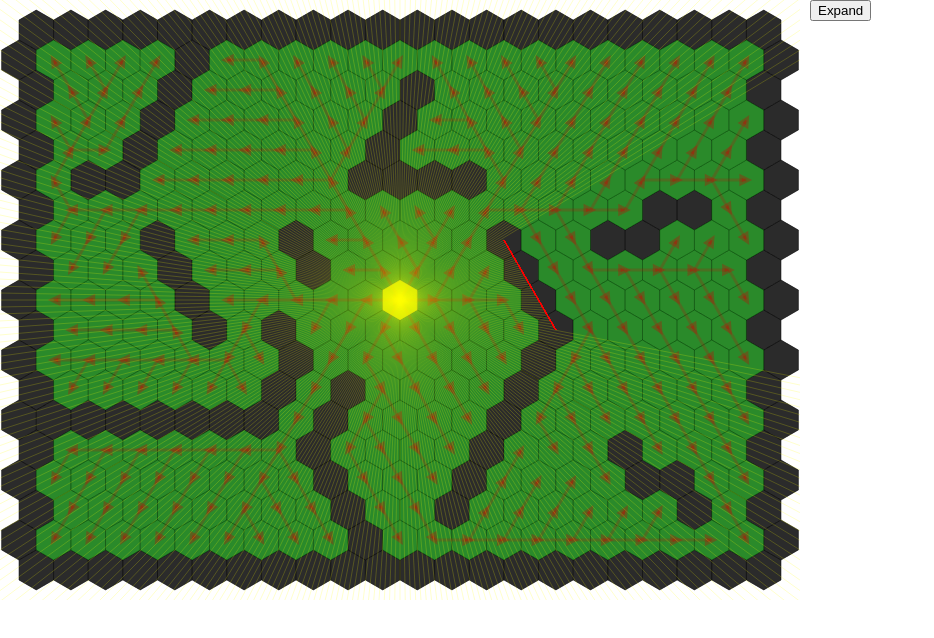
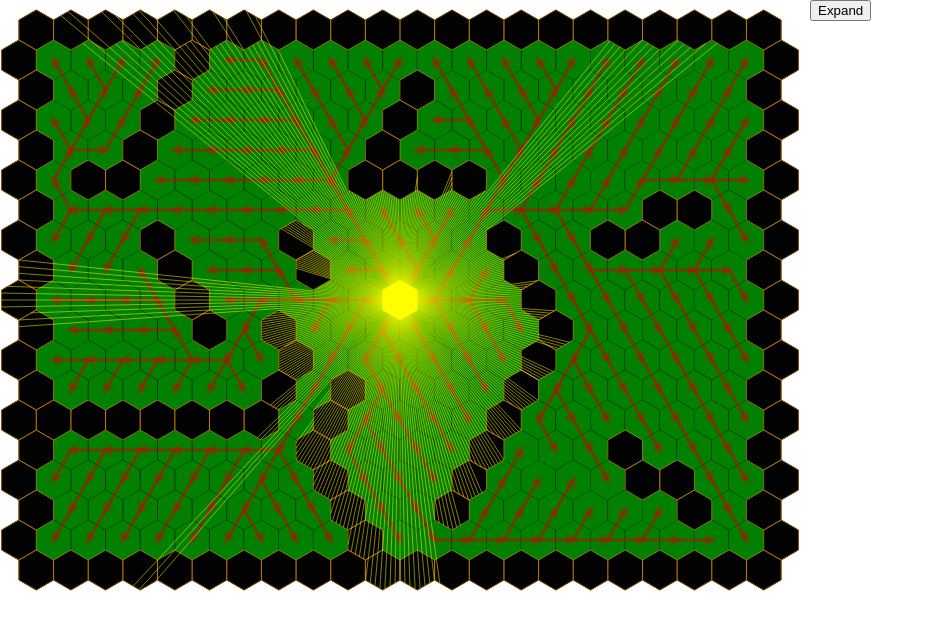
Before and after one commit to Eldamarth/hexBoard, a React (Create React App) app: page / in a window 1280 px wide. Shown: the top 638 px of the page, without its empty margins (0-934 px from the left). Built offline with nearby package versions, Linux system fonts and the light colour scheme.

Commit message:
Fix drawing of FOV lines before first move

```diff
--- a/src/components/canvas.jsx
+++ b/src/components/canvas.jsx
@@ -155,7 +155,8 @@ class Canvas extends Component {
       obstacles: DUMMY_OBSTACLES,
       cameFrom: {},
       hexPathMap: [],
-      path: []
+      path: [],
+      hexSides: []
     };
   }
 
@@ -190,6 +191,7 @@ class Canvas extends Component {
     );
     this.drawHexes();
     this.drawObstacles();
+    this.getObstacleSides();
   }
 
   shouldComponentUpdate(nextProps, nextState) {
@@ -253,7 +255,8 @@ class Canvas extends Component {
         if (
           x > hexWidth / 2 &&
           x < canvasWidth - hexWidth / 2 &&
-          y > hexHeight / 2 && y < canvasHeight - hexHeight / 2
+          y > hexHeight / 2 &&
+          y < canvasHeight - hexHeight / 2
         ) {
           this.drawHex(this.canvasHex, this.Point(x, y), 1, "black", "grey");
           // this.drawHexCoordinates(
@@ -283,7 +286,8 @@ class Canvas extends Component {
         if (
           x > hexWidth / 2 &&
           x < canvasWidth - hexWidth / 2 &&
-          y > hexHeight / 2 && y < canvasHeight - hexHeight / 2
+          y > hexHeight / 2 &&
+          y < canvasHeight - hexHeight / 2
         ) {
           this.drawHex(this.canvasHex, this.Point(x, y), 1, "black", "grey");
           // this.drawHexCoordinates(
@@ -387,7 +391,7 @@ class Canvas extends Component {
     const ctx = canvasID.getContext("2d");
     ctx.beginPath();
     ctx.fillStyle = fillColor;
-    ctx.globalAlpha = 0.2;
+    ctx.globalAlpha = 0.5;
     ctx.moveTo(c0.x, c0.y);
     ctx.lineTo(c1.x, c1.y);
     ctx.lineTo(c2.x, c2.y);
@@ -446,7 +450,8 @@ class Canvas extends Component {
     if (
       x > hexWidth / 2 &&
       x < canvasWidth - hexWidth / 2 &&
-      y > hexHeight / 2 && y < canvasHeight - hexHeight / 2
+      y > hexHeight / 2 &&
+      y < canvasHeight - hexHeight / 2
     ) {
       this.setState({
         currentHex: { col, row, s, x, y }
@@ -523,11 +528,15 @@ class Canvas extends Component {
     const { col, row, s } = currentHex;
     clearInterval(this.intervalId);
     if (cameFrom[JSON.stringify(this.Hex(col, row, s))]) {
-      let { path } = this.state;
+      let path = this.state.path;
       path.pop();
       this.intervalId = setInterval(this.startMoving.bind(this, path), 100);
     }
   }
+
+
+  //  PICK UP HERE
+  //  FOV NOT DRAWING ON LOAD, ONLY ON MOVE
 
   startMoving(path) {
     if (path.length === 0) {
@@ -555,65 +564,124 @@ class Canvas extends Component {
     }
   }
 
-  visibleField(){
-    const {playerPosition} = this.state;
+  visibleField() {
+    const { playerPosition, hexSides } = this.state;
+
+    for (let i = 0; i < hexSides.length; i++) {
+      let side = JSON.parse(hexSides[i]);
+      this.drawLine(
+        this.canvasInteraction,
+        { x: side.start.x, y: side.start.y },
+        { x: side.end.x, y: side.end.y },
+        1,
+        "orange"
+      );
+    }
     let center = this.hexToPix(playerPosition);
-    for(let i = 0; i < 360; i++) {
-      let beam = this.getHexBeamsCoord(center, i, 800)
-      let lineStart = {x:503.92304845413264, y: 240}
-      let lineEnd = {x: 555.884572681199,y: 330}
-      this.drawLine(this.canvasInteraction, lineStart, lineEnd, 1, "red");
-      let intersect = this.lineIntersect(center.x,center.y, beam.x, beam.y, lineStart.x, lineStart.y,lineEnd.x,lineEnd.y);
-      if(intersect){
-         this.drawLine(this.canvasInteraction, center, intersect, 1, "yellow");
-      } else {
-        this.drawLine(this.canvasInteraction, center, beam, 1, "yellow");
+    for (let i = 0; i < 360; i++) {
+      let beam = this.getHexBeamsCoord(center, i, 800);
+      for (let i = 0; i < hexSides.length; i++) {
+        let side = JSON.parse(hexSides[i]);
+        let intersect = this.lineIntersect(
+          center.x,
+          center.y,
+          beam.x,
+          beam.y,
+          side.start.x,
+          side.start.y,
+          side.end.x,
+          side.end.y
+        );
+        if (intersect) {
+          this.drawLine(this.canvasInteraction, center, intersect, 1, "yellow");
+          break;
+        }
+        // else {
+        //   this.drawLine(this.canvasInteraction, center, beam, 1, "yellow");
+        // }
       }
-
+      // this.drawLine(this.canvasInteraction, lineStart, lineEnd, 1, "red");
     }
-
   }
 
+  getObstacleSides() {
+    const { obstacles } = this.state;
+    let arr = [];
+    obstacles.map(obs => {
+      let hexCenter = this.hexToPix(JSON.parse(obs));
+      for (let i = 0; i < 6; i++) {
+        let start = this.getHexCornerCoord(hexCenter, i);
+        let end = this.getHexCornerCoord(hexCenter, i + 1);
+        let side = JSON.stringify({ start, end });
+        if (!arr.includes(side)) {
+          arr.push(side);
+        }
+      }
+    });
+    this.setState(
+      {
+        hexSides: arr
+      },
+      (this.visibleFieldCallBack = this.visibleField())
+    );
+  }
 
   between(a, b, c) {
     let eps = 0.0000001;
-    return a-eps <= b && b <= c+eps;
+    return a - eps <= b && b <= c + eps;
   }
 
-  lineIntersect(x1,y1,x2,y2, x3,y3,x4,y4) {
-      var x=((x1*y2-y1*x2)*(x3-x4)-(x1-x2)*(x3*y4-y3*x4)) /
-              ((x1-x2)*(y3-y4)-(y1-y2)*(x3-x4));
-      var y=((x1*y2-y1*x2)*(y3-y4)-(y1-y2)*(x3*y4-y3*x4)) /
-              ((x1-x2)*(y3-y4)-(y1-y2)*(x3-x4));
-      if (isNaN(x)||isNaN(y)) {
+  lineIntersect(x1, y1, x2, y2, x3, y3, x4, y4) {
+    var x =
+      ((x1 * y2 - y1 * x2) * (x3 - x4) - (x1 - x2) * (x3 * y4 - y3 * x4)) /
+      ((x1 - x2) * (y3 - y4) - (y1 - y2) * (x3 - x4));
+    var y =
+      ((x1 * y2 - y1 * x2) * (y3 - y4) - (y1 - y2) * (x3 * y4 - y3 * x4)) /
+      ((x1 - x2) * (y3 - y4) - (y1 - y2) * (x3 - x4));
+    if (isNaN(x) || isNaN(y)) {
+      return false;
+    } else {
+      if (x1 >= x2) {
+        if (!this.between(x2, x, x1)) {
           return false;
+        }
       } else {
-          if (x1>=x2) {
-              if (!this.between(x2, x, x1)) {return false;}
-          } else {
-              if (!this.between(x1, x, x2)) {return false;}
-          }
-          if (y1>=y2) {
-              if (!this.between(y2, y, y1)) {return false;}
-          } else {
-              if (!this.between(y1, y, y2)) {return false;}
-          }
-          if (x3>=x4) {
-              if (!this.between(x4, x, x3)) {return false;}
-          } else {
-              if (!this.between(x3, x, x4)) {return false;}
-          }
-          if (y3>=y4) {
-              if (!this.between(y4, y, y3)) {return false;}
-          } else {
-              if (!this.between(y3, y, y4)) {return false;}
-          }
+        if (!this.between(x1, x, x2)) {
+          return false;
+        }
       }
-      return {x: x, y: y};
+      if (y1 >= y2) {
+        if (!this.between(y2, y, y1)) {
+          return false;
+        }
+      } else {
+        if (!this.between(y1, y, y2)) {
+          return false;
+        }
+      }
+      if (x3 >= x4) {
+        if (!this.between(x4, x, x3)) {
+          return false;
+        }
+      } else {
+        if (!this.between(x3, x, x4)) {
+          return false;
+        }
+      }
+      if (y3 >= y4) {
+        if (!this.between(y4, y, y3)) {
+          return false;
+        }
+      } else {
+        if (!this.between(y3, y, y4)) {
+          return false;
+        }
+      }
+    }
+    return { x: x, y: y };
   }
 
-
-  getHexBeamsCoord(center,i,range){
+  getHexBeamsCoord(center, i, range) {
     let angle_deg = 1 * i + 30;
     let angle_rad = (Math.PI / 180) * angle_deg;
     let x = center.x + range * Math.cos(angle_rad);
@@ -758,10 +826,11 @@ class Canvas extends Component {
       });
     }
     cameFrom = Object.assign({}, cameFrom);
-    this.setState({
-      cameFrom: cameFrom
-    },
-    this.visibleFieldCallBack = () => this.visibleField()
+    this.setState(
+      {
+        cameFrom: cameFrom
+      },
+      (this.getObstacleSidesCallBack = () => this.getObstacleSides())
     );
   }
 
```
